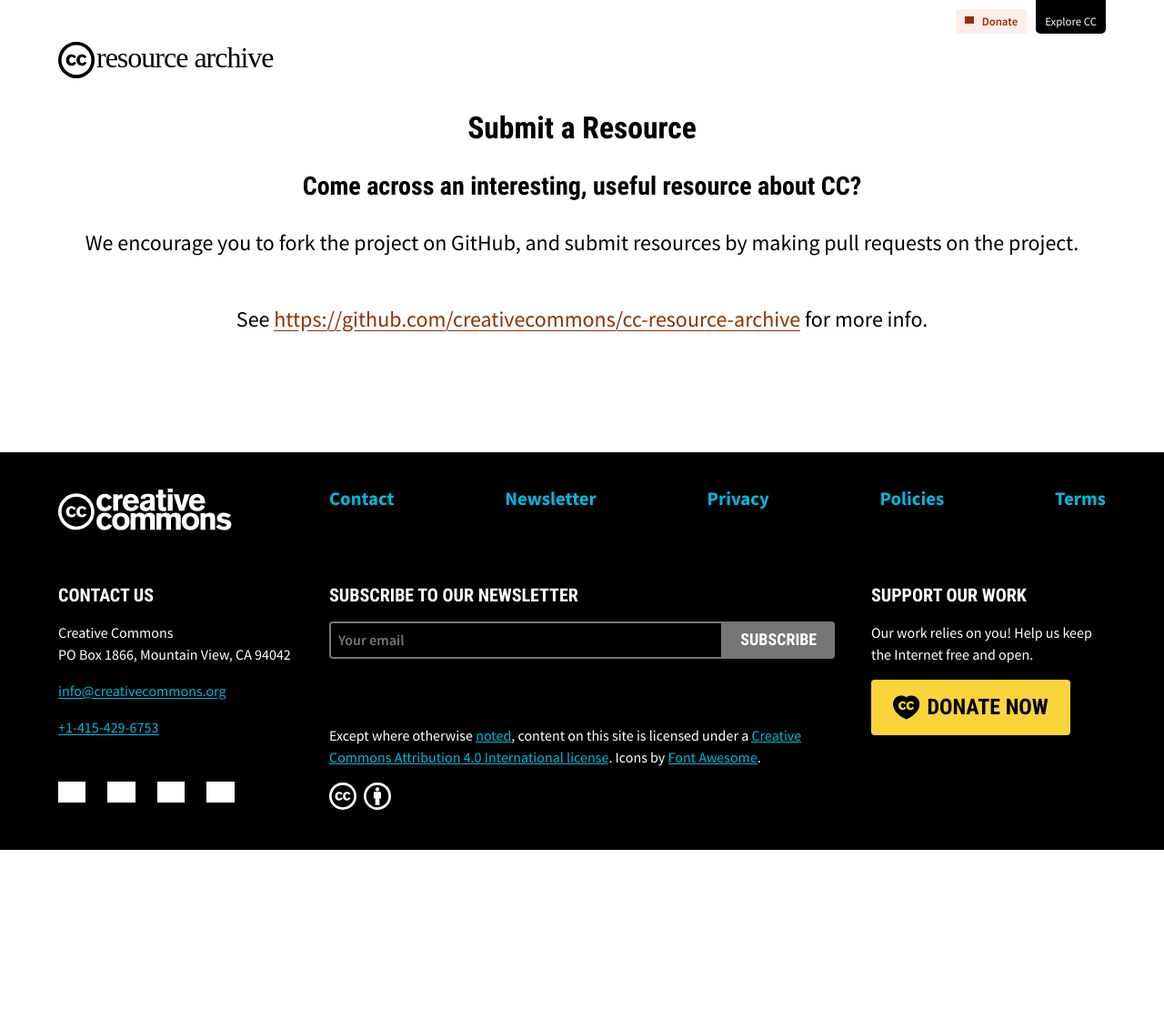
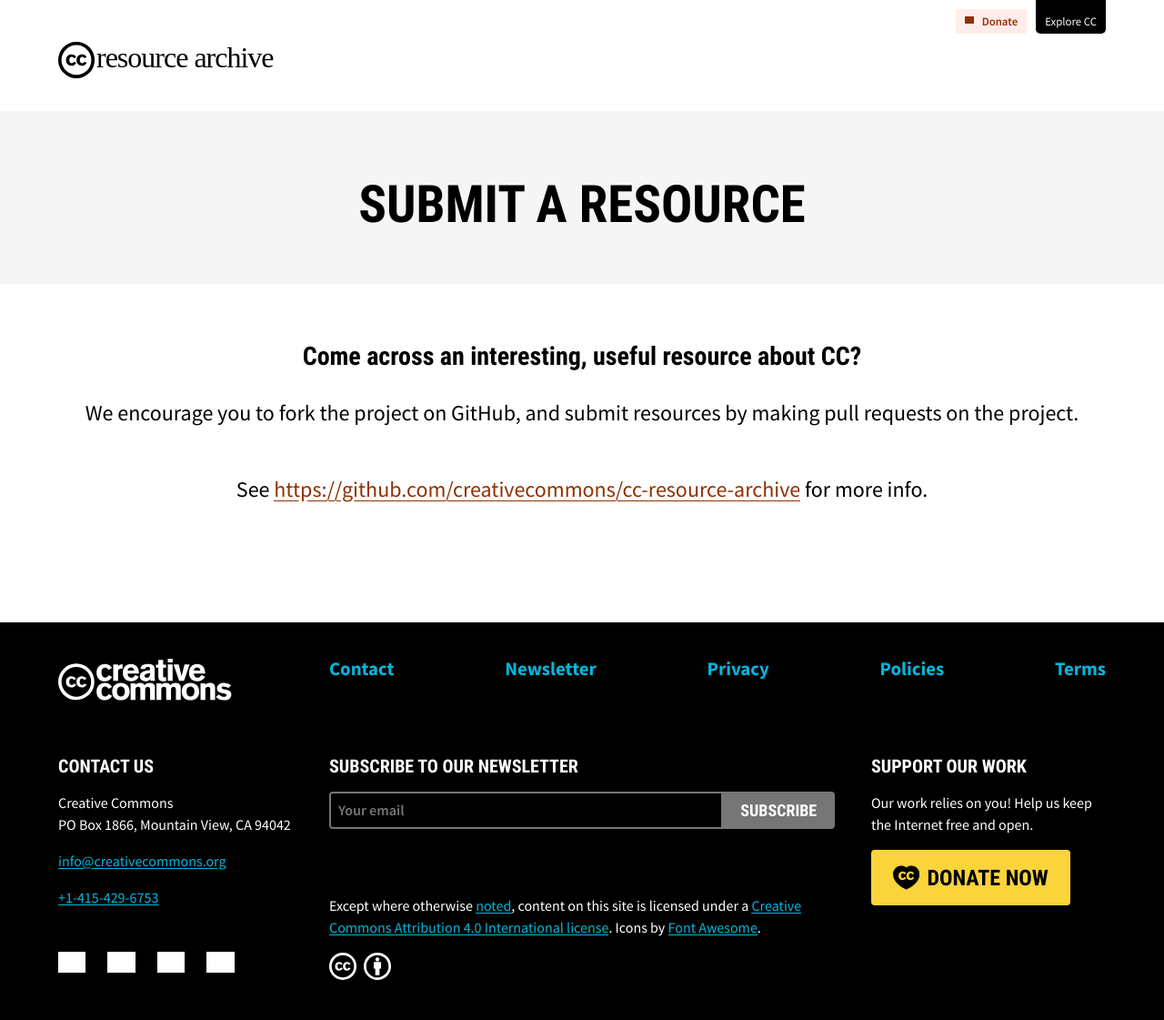
Before and after one commit to creativecommons/cc-resource-archive, a Jekyll site: the page built from docs/_pages/submission.html, in a window 1280 px wide. Shown: the whole page at 91% size. Built offline with Jekyll 4.4.1, drawn with Linux system fonts in a browser that asks for light colours; nearby versions of some CDN libraries; some web fonts are replaced; library files that are not in the unit come from our copies; before the commit the page ends 934 px from its top, so only the background shows below that; grey boxes are pictures that could not be loaded.

Commit message:
added a new heading to the page, with vocabulary

```diff
--- a/docs/_pages/submission.html
+++ b/docs/_pages/submission.html
@@ -19,8 +19,11 @@
     {% include header.html %}
 
     <main>
+
+      <header>
+        <h1>Submit A Resource</h1>
+      </header>
       <div class="main-content" style="text-align: center">
-        <h2>Submit a Resource</h2>
         <h3>Come across an interesting, useful resource about CC?</h3>
         <p>
           We encourage you to fork the project on GitHub, and submit resources by
```
